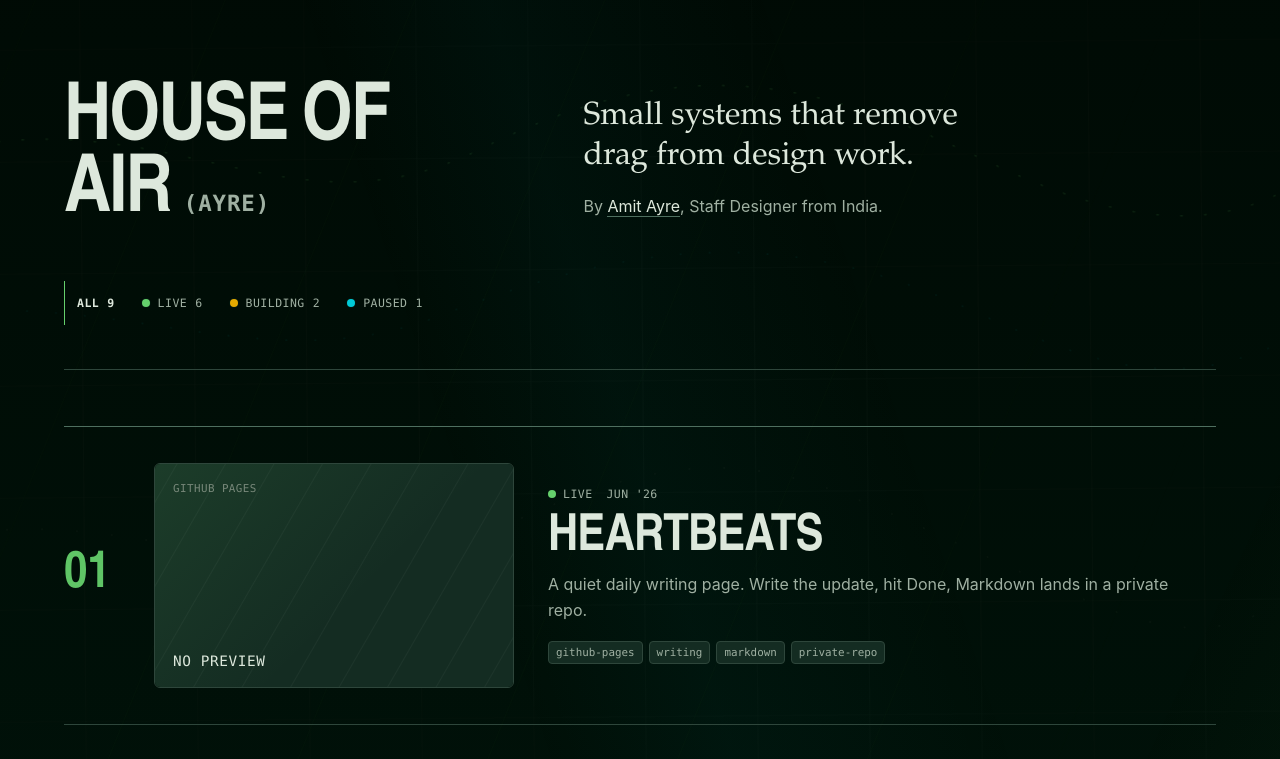
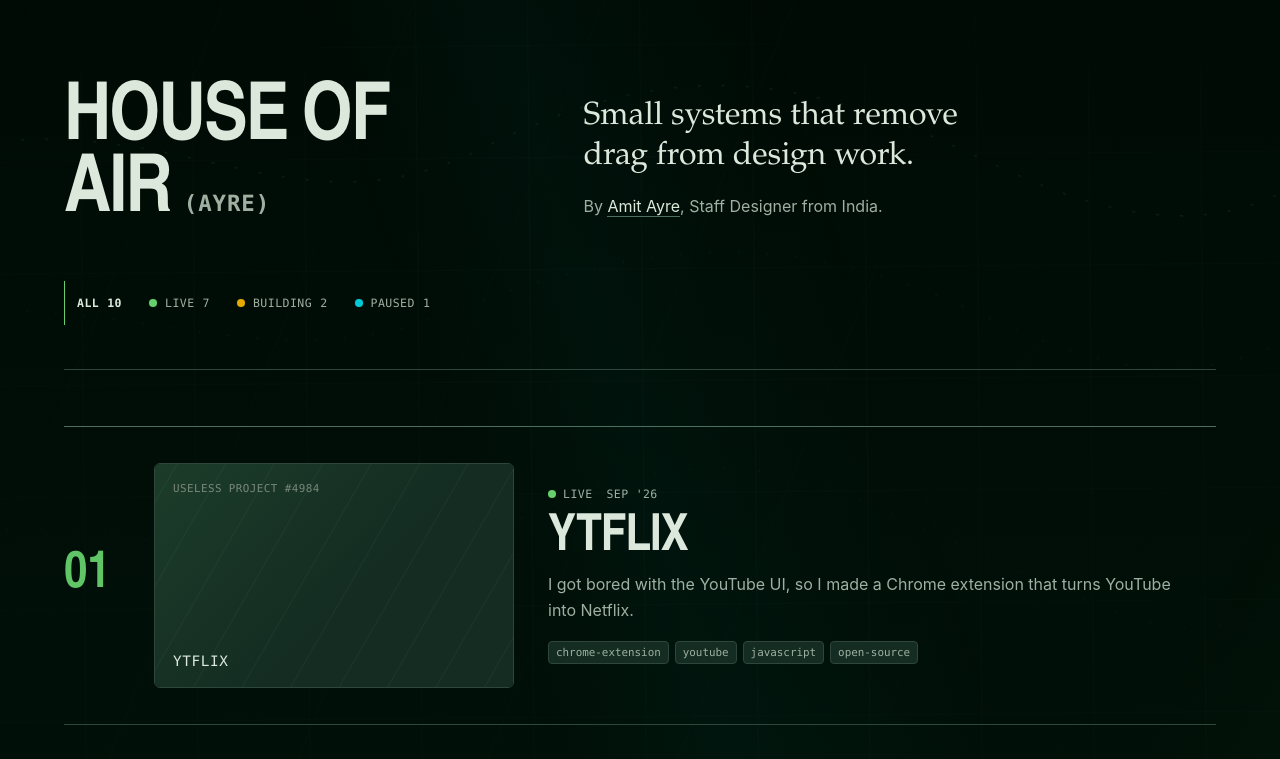
Before and after one commit to amitdialpad/house-of-air, a Vue app: page /#/ in a window 1280 px wide. Shown: the top 759 px of the page. Built offline with nearby package versions, Linux system fonts and the light colour scheme.

Commit message:
Feature YTFLIX on House of Air

```diff
--- a/src/components/ProjectCard.vue
+++ b/src/components/ProjectCard.vue
@@ -13,9 +13,9 @@
         :alt="`Screenshot of ${project.title}`"
         loading="lazy"
       />
-      <div v-else class="preview-placeholder" :aria-label="`No preview available for ${project.title}`">
+      <div v-else class="preview-placeholder" :aria-label="`${project.previewTitle ? 'Graphic preview' : 'No preview available'} for ${project.title}`">
         <span class="preview-label">{{ project.previewLabel || 'Workflow' }}</span>
-        <span class="preview-title">No preview</span>
+        <span class="preview-title">{{ project.previewTitle || 'No preview' }}</span>
       </div>
     </div>
 
--- /dev/null
+++ b/src/projects/ytflix.md
@@ -0,0 +1,28 @@
+---
+slug: ytflix
+title: YTFLIX
+oneLiner: I got bored with the YouTube UI, so I made a Chrome extension that turns YouTube into Netflix.
+status: live
+shippedAt: 2026-09-09
+tags: [chrome-extension, youtube, javascript, open-source, stupid-project]
+previewLabel: Useless project #4984
+previewTitle: YTFLIX
+links:
+  - { label: "Get YTFLIX on GitHub", url: "https://github.com/amitdialpad/ytflix-extension" }
+---
+
+## Useless project #4984
+
+I got bored with the YouTube UI, so I made this Chrome extension that turns YouTube into Netflix. Enjoy responsibly.
+
+In case you want to contribute to this stupid project by fixing bugs or adding another feature, feel free to raise a PR. Let's make it properly useless.
+
+## What it does
+
+YTFLIX rebuilds the YouTube desktop experience as a cinematic streaming library while keeping your actual recommendations, subscriptions, history, playlists, search results, account, and native video player.
+
+The extension is plain JavaScript, CSS, and a Manifest V3 configuration. There is no build step, no API key, no analytics, and no YouTube API integration.
+
+## Get it
+
+Clone the public repository, load it as an unpacked extension in Chrome, and refresh YouTube. The README has the complete install, update, testing, and contribution instructions.
```
